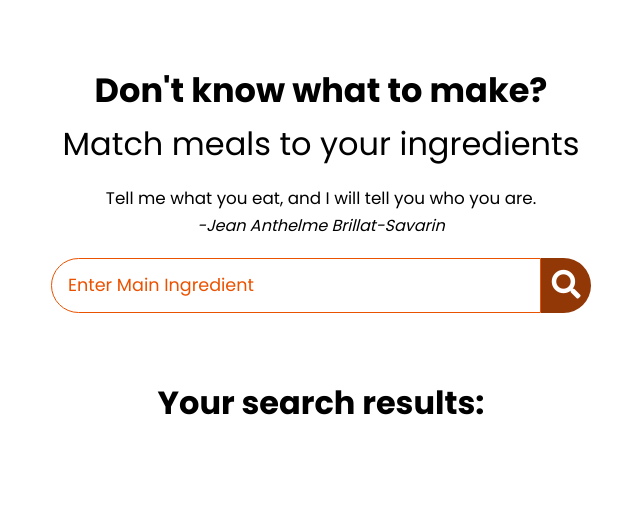
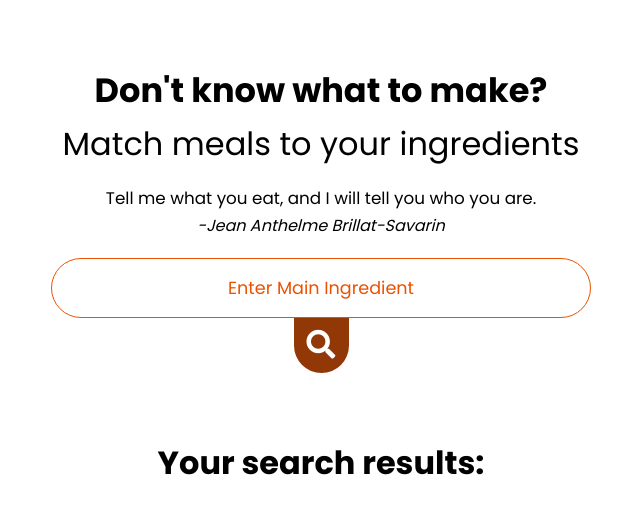
Before and after one commit to Dev-muse/FoodRecipeApp, a plain HTML site: page index.html in a window 1280 px wide. Shown: the whole page, without its empty margins (319-959 px from the left). Drawn offline with Linux system fonts and the light colour scheme.

Commit message:
added tongue ui to search component

```diff
--- a/css/styles.css
+++ b/css/styles.css
@@ -57,7 +57,8 @@ body {
 .meal-search-box {
   margin: 1.2rem 0;
   display: flex;
-  align-items: stretch;
+  align-items: center;
+  flex-direction: column;
 }
 
 .search-control,
@@ -65,13 +66,18 @@ body {
   width: 100%;
 }
 .search-control {
-  padding: 0 1rem;
+  padding: 1rem;
   color: var(--tan);
   font-size: 1.1rem;
   font-family: inherit;
+  text-align: center;
   outline: 0;
-  border-radius: 2rem 0 0 2rem;
+  border-radius: 2rem;
   border: 1px solid var(--tan);
+  -webkit-border-radius: 2rem;
+  -moz-border-radius: 2rem;
+  -ms-border-radius: 2rem;
+  -o-border-radius: 2rem;
 }
 .search-control::-webkit-input-placeholder {
   color: var(--tan);
@@ -96,12 +102,16 @@ body {
   background-color: var(--tan-dark);
   color: #fff;
   border: none;
-  border-radius: 0 2rem 2rem 0;
+  border-radius: 0 0 2rem 2rem;
   transition: all 0.4s linear;
   -webkit-transition: all 0.4s linear;
   -moz-transition: all 0.4s linear;
   -ms-transition: all 0.4s linear;
   -o-transition: all 0.4s linear;
+  -webkit-border-radius: 0 0 2rem 2rem;
+  -moz-border-radius: 0 0 2rem 2rem;
+  -ms-border-radius: 0 0 2rem 2rem;
+  -o-border-radius: 0 0 2rem 2rem;
 }
 
 .search-btn:hover {
```
